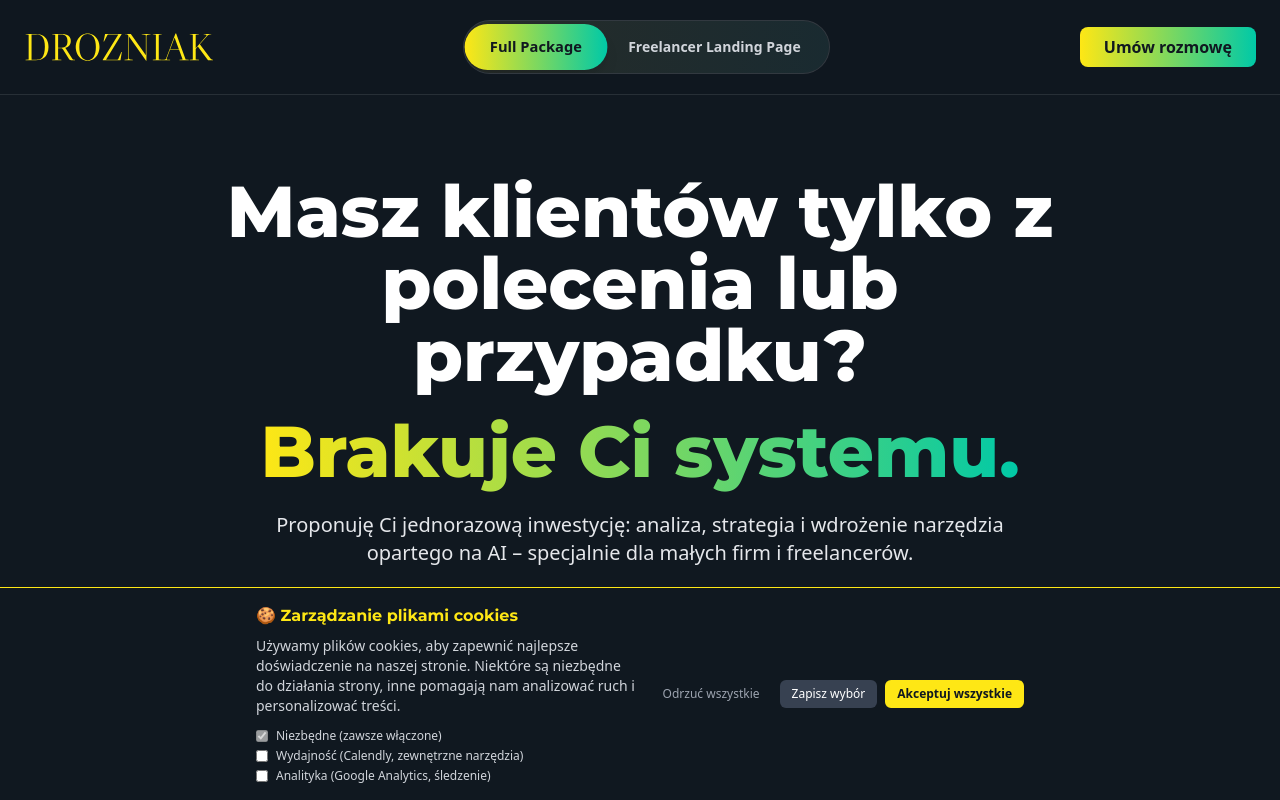
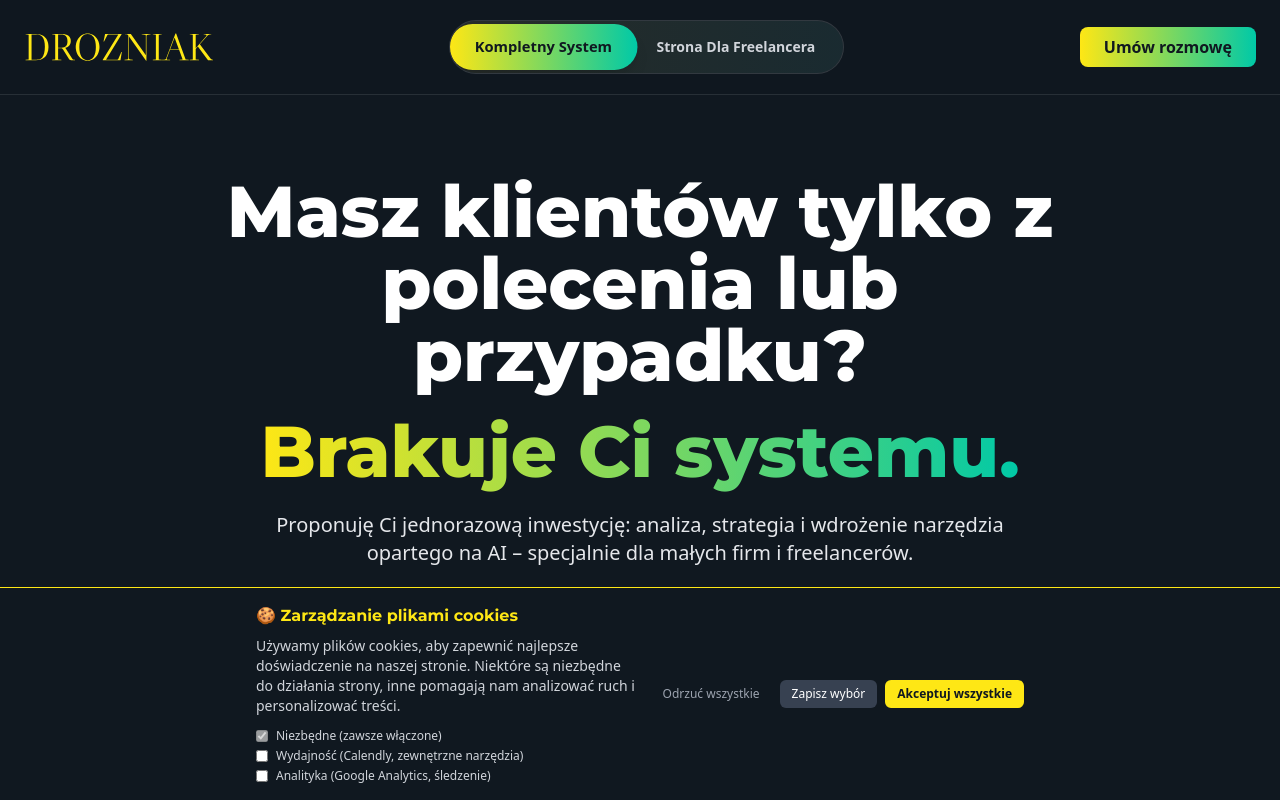
Before and after one commit to droziu/drozniak-landingpage2, a React (Vite) app: page / in a window 1280 px wide. Shown: the top 800 px of the page. Built offline with nearby package versions, Linux system fonts and the light colour scheme.

Commit message:
Update Header.tsx

```diff
--- a/components/Header.tsx
+++ b/components/Header.tsx
@@ -30,7 +30,7 @@ export const Header: React.FC = () => {
                 : 'text-gray-300 hover:text-white hover:bg-white/10'
             }`}
           >
-            Full Package
+            Kompletny System
           </Link>
           <Link
             to="/freelancer"
@@ -40,7 +40,7 @@ export const Header: React.FC = () => {
                 : 'text-gray-300 hover:text-white hover:bg-white/10'
             }`}
           >
-            Freelancer Landing Page
+            Strona Dla Freelancera
           </Link>
         </div>
 
```
